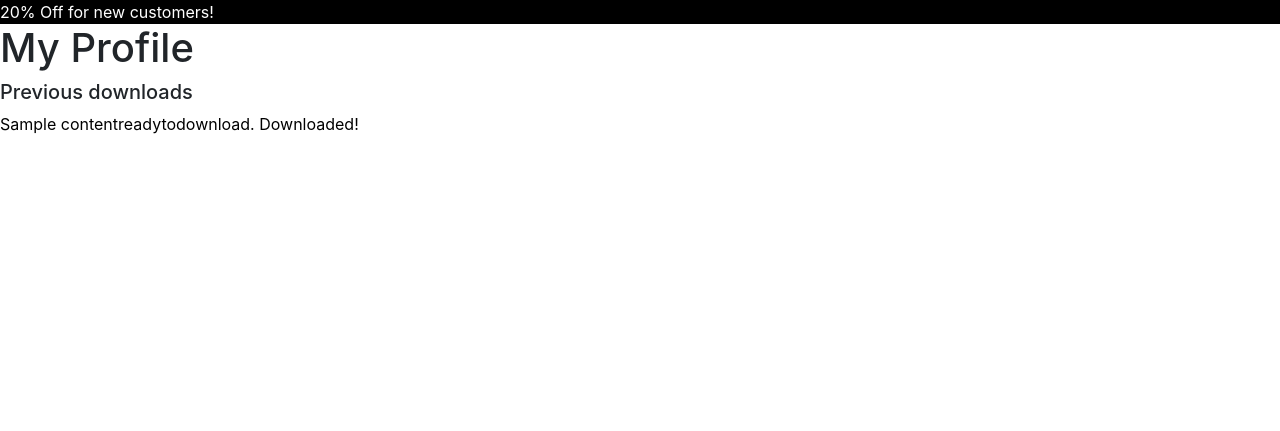
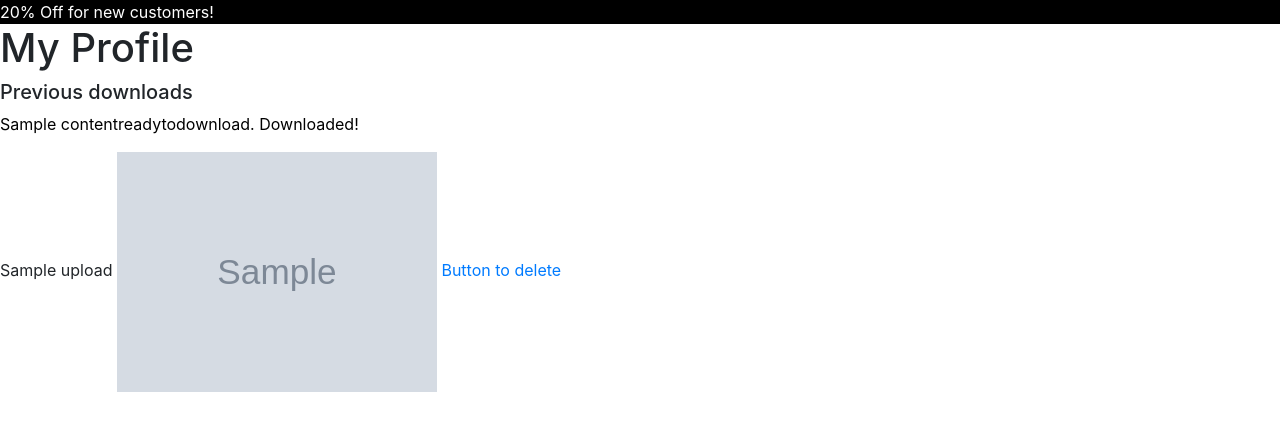
Before and after one commit to cgpalmer/ms4, a Django app: page /profile/profile in a window 1280 px wide. Shown: the part 168-599 px from the top of the page. Run offline with Django 3.2, Linux system fonts and the light colour scheme; tables that the repository leaves empty hold one stand-in row (values such as "Sample post"); grey boxes marked "Sample" are stand-in pictures; parts of the project's set-up code (start-up, migrations or seed data) failed here and were passed over; some libraries are stand-ins or nearby versions.

Commit message:
Users can delete previous photos from their profie to stop them loading when linking photos.

```diff
--- a/profiles/templates/profiles/new_profile.html
+++ b/profiles/templates/profiles/new_profile.html
@@ -40,7 +40,16 @@
      {% endif %}
      {% endfor %}
 
+    {% for photo in user_photos %}
+        <div>
+        {{photo.title}}
+        <img class="w-25" src="/media/{{photo.image}}" alt="">
+        <a href="{% url 'delete_user_photo' photo.id %}">Button to delete</a>
+        </div>
 
+
+
+    {% endfor %}
 
 </div>
 
--- a/profiles/urls.py
+++ b/profiles/urls.py
@@ -8,4 +8,5 @@ urlpatterns = [
     path('order_history/<order_number>', views.order_history, name='order_history'),
     path('profiles/<product_id>', views.add_content_for_download, name='add_content_for_download'),
     path('download/<download_id>', views.counting_downloads, name='counting_downloads'),
+    path('delete/<photo_id>', views.delete_user_photo, name='delete_user_photo'),
 ]
--- a/profiles/views.py
+++ b/profiles/views.py
@@ -1,6 +1,7 @@
 from django.shortcuts import render, get_object_or_404, redirect, reverse
 from django.contrib import messages
 from .models import UserProfile, ContentReadyToDownload
+from products.models import Image_upload
 from .forms import UserProfileForm
 from reviews.forms import ReviewForm
 from checkout.models import Order
@@ -47,9 +48,11 @@ def order_history(request, order_number):
 
 def new_profile(request):
     digital_downloads = ContentReadyToDownload.objects.all()
+    user_photos = Image_upload.objects.all()
     template = 'profiles/new_profile.html'
     context = {
-        'digital_downloads': digital_downloads
+        'digital_downloads': digital_downloads,
+        'user_photos': user_photos
     }
 
     return render(request, template, context)
@@ -84,3 +87,9 @@ def counting_downloads(request, download_id):
         return render(request, template, context)
     else:
         return render(request, 'home/index.html')
+
+def delete_user_photo(request, photo_id):
+    # Use a filter here for user photos only
+    user_photo = get_object_or_404(Image_upload, pk=photo_id)
+    user_photo.delete()
+    return redirect(reverse('new_profile'))
```
